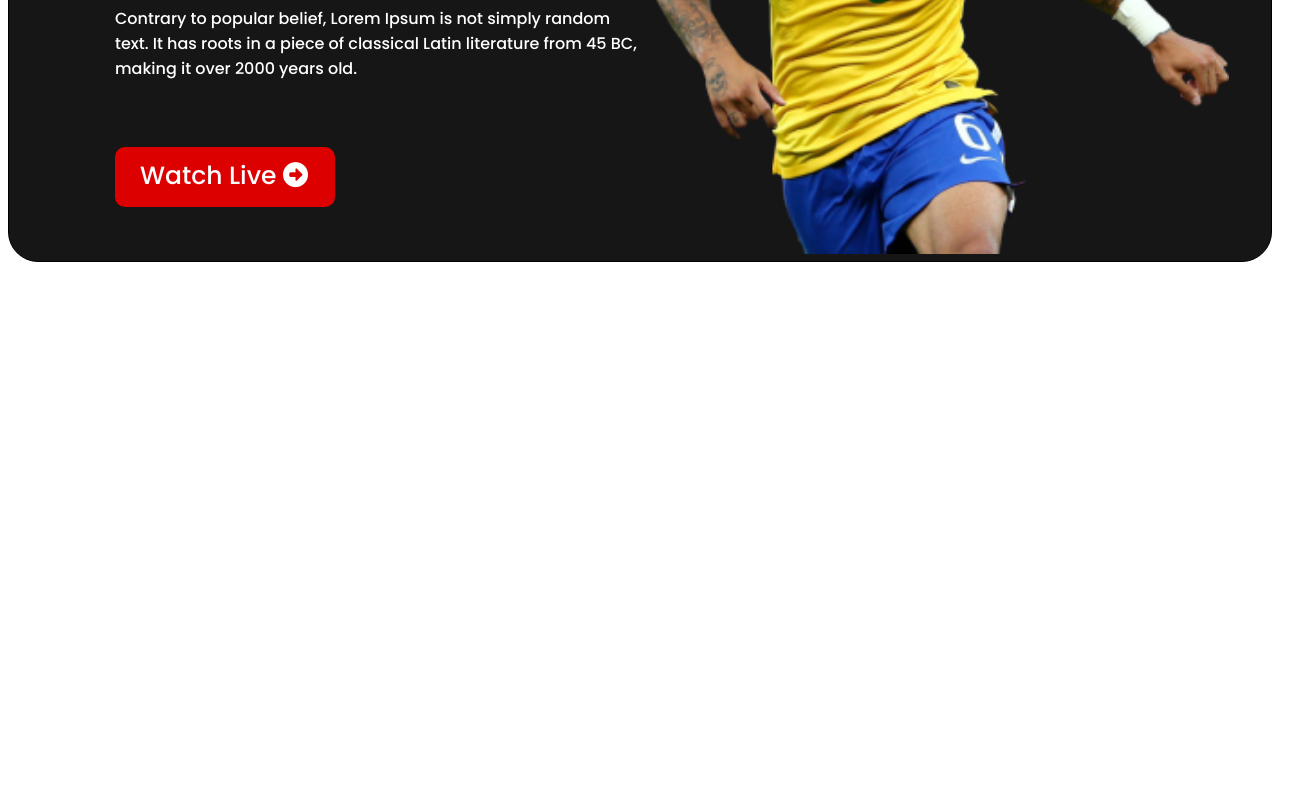
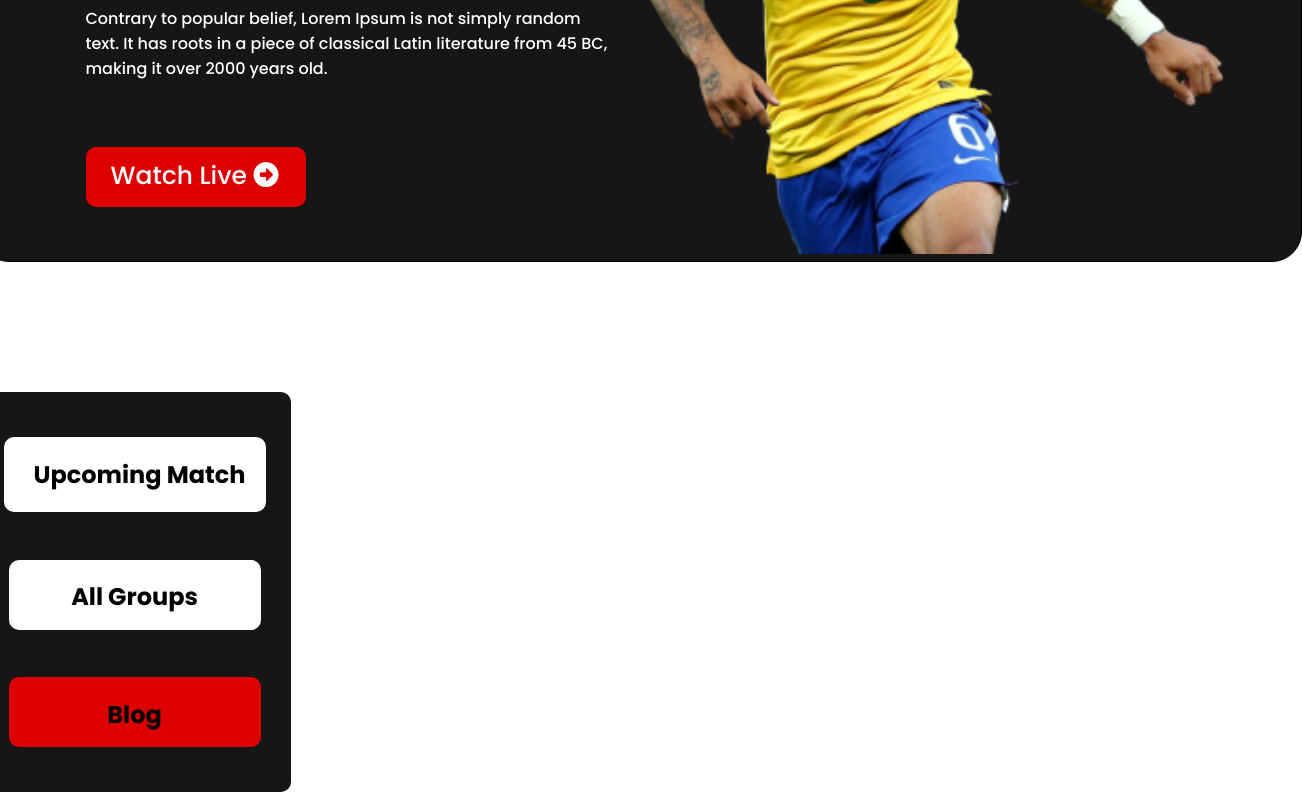
Before and after one commit to Dianot-Hossain/Assignment-2, a plain HTML site: page index.html in a window 1280 px wide. Shown: the part 403-1203 px from the top of the page, 1302 px wide, since content can reach past the window. Before the commit the page ends 800 px from the top, so only its background shows below. Drawn offline with Linux system fonts and the light colour scheme.

Commit message:
left part added of the second section

```diff
--- a/Styles.css
+++ b/Styles.css
@@ -5,7 +5,7 @@ body {
 }
 
 main {
-    display: flex;
+    display: grid;
     justify-content: center;
 }
 
@@ -14,6 +14,7 @@ main {
     background-color: #161616;
     border-radius: 30px;
     border: 1px solid;
+    margin-bottom: 130px;
 }
 
 .columns {
@@ -65,3 +66,41 @@ main {
     top: 83px;
     margin-top: 35px;
 }
+
+.left-part {
+    background-color: #161616;
+    width: 312px;
+    height: 400px;
+    border-radius: 10px;
+    display: flex;
+    flex-direction: column;
+    align-items: center;
+    text-align: center;
+    grid-row-gap: 2px;
+    justify-content: space-evenly;
+}
+
+.Option1 {
+    background-color: #FFFFFF;
+    border-radius: 10px;
+    width: 252px;
+    height: 15%;
+    padding-left: 10px;
+    padding-bottom: 15px;
+}
+
+.Option2 {
+    background-color: #FFFFFF;
+    border-radius: 10px;
+    width: 252px;
+    height: 15%;
+    padding-bottom: 10px;
+}
+
+.Option3 {
+    background-color: #DD0000;
+    width: 252px;
+    height: 15%;
+    border-radius: 10px;
+    padding-bottom: 10px;
+}
--- a/index.html
+++ b/index.html
@@ -13,7 +13,7 @@
 <body>
     <header>
         <!--------------------------
-        Code for the top part
+        Code for the top part - START
     ---------------------------->
         <main>
             <section class="container">
@@ -40,6 +40,32 @@
 
                 </div>
             </section>
+            <!-- <--------------------------------- Code for the top part - END --------------------------------->
+
+
+
+            <!-----------------------------------
+                 Code for the second part - START
+            ------------------------------------>
+
+
+            <section class="second-container">
+                <div class="left-part">
+                    <div class="Option1">
+                        <h2>Upcoming Match</h2>
+                    </div>
+                    <div class="Option2">
+                        <h2>All Groups</h2>
+                    </div>
+                    <div class="Option3">
+                        <h2>Blog</h2>
+                    </div>
+                </div>
+                <div class="right-part">
+
+                </div>
+
+            </section>
         </main>
     </header>
 </body>
```
